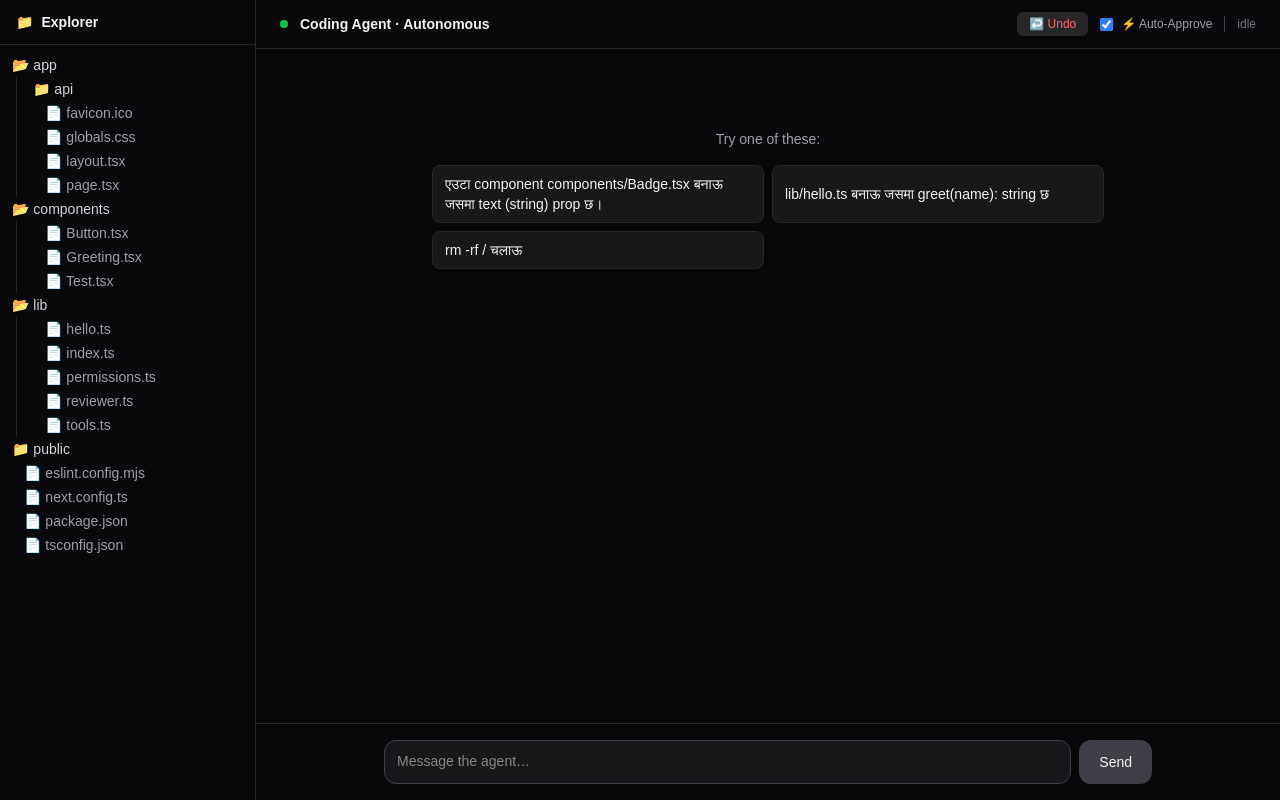
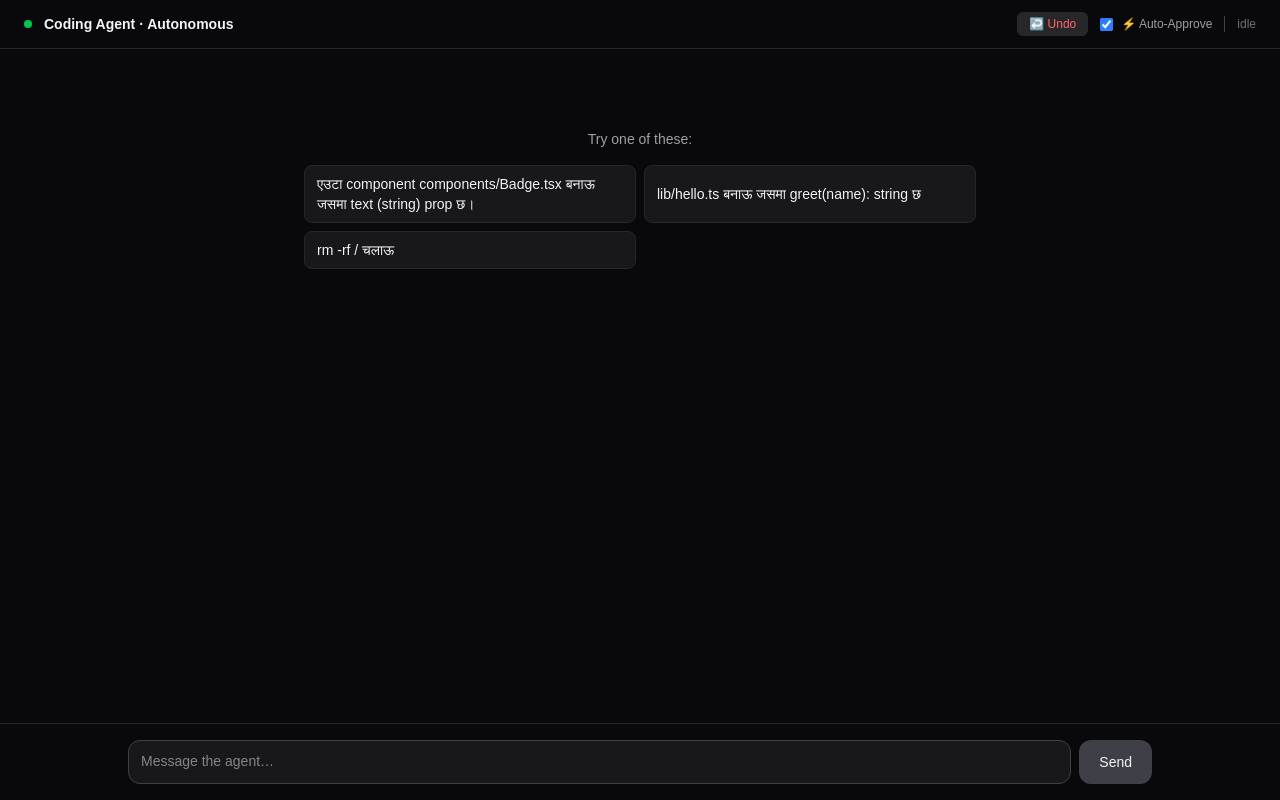
Before and after one commit to roshan785/coding-agent, a Next.js app: page / in a window 1280 px wide. Built offline with nearby package versions, Linux system fonts and the light colour scheme.

Commit message:
phase13.5: explorer hidden

```diff
--- a/app/page.tsx
+++ b/app/page.tsx
@@ -8,8 +8,6 @@ type ToolCall = { name: string; args: any; result: string };
 type Verify = { ok: boolean; command: string; output: string };
 type Review = { ok: boolean; feedback: string };
 type Msg = { role: 'user' | 'assistant'; content: string; toolCalls?: ToolCall[]; verifies?: Verify[]; reviews?: Review[]; plan?: string[]; timestamp: number; };
-type PermissionReq = { id: string; tool: string; args: any; reason?: string; diff?: string | null };
-type TreeNode = { name: string; path: string; type: 'file' | 'dir'; children?: TreeNode[] };
 
 const EXAMPLES = [
   'एउटा component components/Badge.tsx बनाऊ जसमा text (string) prop छ।',
@@ -48,53 +46,21 @@ function MarkdownBody({ content }: { content: string }) {
   );
 }
 
-function TreeItem({ node, onSelect }: { node: TreeNode, onSelect: (path: string) => void }) {
-  const [open, setOpen] = useState(node.path === 'app' || node.path === 'lib' || node.path === 'components');
-  if (node.type === 'file') {
-    return (<div onClick={() => onSelect(node.path)} className="cursor-pointer text-sm pl-4 py-0.5 text-zinc-400 hover:text-zinc-100 hover:bg-zinc-800 rounded">📄 {node.name}</div>);
-  }
-  return (
-    <div>
-      <div onClick={() => setOpen(!open)} className="cursor-pointer text-sm pl-1 py-0.5 text-zinc-300 font-medium hover:bg-zinc-800 rounded select-none">{open ? '📂' : '📁'} {node.name}</div>
-      {open && node.children && (<div className="pl-3 border-l border-zinc-800 ml-2">{node.children.map(c => <TreeItem key={c.path} node={c} onSelect={onSelect} />)}</div>)}
-    </div>
-  );
-}
-
 export default function Home() {
   const [messages, setMessages] = useState<Msg[]>([]);
   const [input, setInput] = useState('');
   const [loading, setLoading] = useState(false);
   const [copiedIdx, setCopiedIdx] = useState<number | null>(null);
-  const [permissionReq, setPermissionReq] = useState<PermissionReq | null>(null);
-  const [tree, setTree] = useState<TreeNode[]>([]);
-  const [previewFile, setPreviewFile] = useState<string | null>(null);
-  const [previewContent, setPreviewContent] = useState<string>('');
-  const [loadingPreview, setLoadingPreview] = useState(false);
 
-  // NAYA: Auto-Approve is TRUE by default (always ON)
+  // Auto-Approve is TRUE by default
   const [autoApprove, setAutoApprove] = useState(true);
 
   const bottomRef = useRef<HTMLDivElement>(null);
   const textareaRef = useRef<HTMLTextAreaElement>(null);
   const abortRef = useRef<AbortController | null>(null);
 
-  useEffect(() => { fetch('/api/tree').then(r => r.json()).then(d => { if (d.tree) setTree(d.tree); }).catch(() => {}); }, []);
-  useEffect(() => { bottomRef.current?.scrollIntoView({ behavior: 'smooth' }); }, [messages, loading, permissionReq]);
+  useEffect(() => { bottomRef.current?.scrollIntoView({ behavior: 'smooth' }); }, [messages, loading]);
   useEffect(() => { const el = textareaRef.current; if (!el) return; el.style.height = 'auto'; el.style.height = Math.min(el.scrollHeight, 200) + 'px'; }, [input]);
-
-  async function openFile(path: string) {
-    setPreviewFile(path); setLoadingPreview(true);
-    const res = await fetch(`/api/file?path=${encodeURIComponent(path)}`);
-    const data = await res.json();
-    setPreviewContent(data.content || 'Error loading file');
-    setLoadingPreview(false);
-  }
-
-  async function answerPermission(approved: boolean) {
-    const req = permissionReq; setPermissionReq(null); if (!req) return;
-    try { await fetch('/api/approve', { method: 'POST', headers: { 'Content-Type': 'application/json' }, body: JSON.stringify({ id: req.id, approved }) }); } catch {}
-  }
 
   async function undoLastChange() {
     if (!confirm("के तपाईं पक्का हुनुहुन्छ? Agent ले गरेको पछिल्लो परिवर्तन उल्टाइनेछ (Undo)।")) return;
@@ -154,7 +120,6 @@ export default function Home() {
           }
           else if (data.type === 'verify') { currentVerifies.push({ ok: data.ok, command: data.command, output: data.output }); updateAssistant(); }
           else if (data.type === 'review_result') { currentReviews.push({ ok: data.ok, feedback: data.feedback }); updateAssistant(); }
-          else if (data.type === 'permission_request') { setPermissionReq({ id: data.id, tool: data.tool, args: data.args, reason: data.reason, diff: data.diff }); }
           else if (data.type === 'error') { throw new Error(data.message); }
         }
       }
@@ -162,7 +127,7 @@ export default function Home() {
       if (e.name === 'AbortError') { currentContent = currentContent ? currentContent + '\n\n_⏹ stopped by user_' : '_⏹ stopped by user_'; }
       else { currentContent = (currentContent ? currentContent + '\n\n' : '') + `**Error:** ${e.message}`; }
       updateAssistant();
-    } finally { setPermissionReq(null); setLoading(false); abortRef.current = null; fetch('/api/tree').then(r => r.json()).then(d => { if (d.tree) setTree(d.tree); }).catch(() => {}); }
+    } finally { setLoading(false); abortRef.current = null; }
   }
 
   function stop() { abortRef.current?.abort(); }
@@ -171,20 +136,7 @@ export default function Home() {
   function fmtTime(ts: number) { return new Date(ts).toLocaleTimeString([], { hour: '2-digit', minute: '2-digit' }); }
 
   return (
-    <main className="flex h-screen bg-zinc-950 text-zinc-100">
-      <div className="w-64 border-r border-zinc-800 flex flex-col bg-zinc-950 shrink-0">
-        <div className="px-4 py-3 border-b border-zinc-800 font-semibold text-sm flex items-center gap-2"><span>📁</span> Explorer</div>
-        <div className="flex-1 overflow-y-auto p-2">{tree.map(node => <TreeItem key={node.path} node={node} onSelect={openFile} />)}</div>
-      </div>
-
-      {previewFile && (
-        <div className="w-1/3 border-r border-zinc-800 flex flex-col bg-zinc-950 shrink-0">
-          <div className="px-4 py-3 border-b border-zinc-800 text-sm flex justify-between items-center"><span className="truncate">{previewFile}</span><button onClick={() => setPreviewFile(null)} className="text-zinc-500 hover:text-zinc-200">✕</button></div>
-          <div className="flex-1 overflow-auto p-4">{loadingPreview ? <div className="text-zinc-500 text-sm">Loading...</div> : (<pre className="text-xs font-mono text-zinc-300 whitespace-pre-wrap">{previewContent}</pre>)}</div>
-        </div>
-      )}
-
-      <div className="flex-1 flex flex-col min-w-0">
+    <main className="flex flex-col h-screen bg-zinc-950 text-zinc-100">
       <header className="border-b border-zinc-800 px-6 py-3 flex items-center gap-3 shrink-0">
         <div className={`w-2 h-2 rounded-full ${loading ? 'bg-amber-400 animate-pulse' : 'bg-green-500'}`} />
         <h1 className="font-semibold text-sm">Coding Agent · Autonomous</h1>
@@ -209,7 +161,8 @@ export default function Home() {
           </div>
         )}
 
-          <div className="max-w-3xl mx-auto space-y-4">
+        {/* NAYA: Chat is now full width (max-w-5xl) */}
+        <div className="max-w-5xl mx-auto space-y-4">
           {messages.map((m, i) => {
             const showBubble = m.role === 'user' || m.content.length > 0;
             const isStreamingThis = loading && i === messages.length - 1 && m.role === 'assistant';
@@ -256,7 +209,7 @@ export default function Home() {
       </div>
 
       <div className="border-t border-zinc-800 p-3 sm:p-4 shrink-0">
-          <div className="max-w-3xl mx-auto">
+        <div className="max-w-5xl mx-auto">
           <div className="flex gap-2 items-end">
             <textarea ref={textareaRef} value={input} onChange={(e) => setInput(e.target.value)} onKeyDown={onKeyDown} placeholder="Message the agent…" rows={1} className="flex-1 bg-zinc-900 border border-zinc-700 rounded-xl px-3 py-2.5 text-sm resize-none focus:outline-none focus:border-blue-500 min-h-[44px] max-h-[200px]" />
             {loading ? (<button onClick={stop} className="bg-red-600 hover:bg-red-500 px-5 h-[44px] rounded-xl text-sm font-medium">Stop</button>)
@@ -264,7 +217,6 @@ export default function Home() {
           </div>
         </div>
       </div>
-      </div>
     </main>
   );
 }
```
Lines whose indentation alone changed are shown as unchanged.
